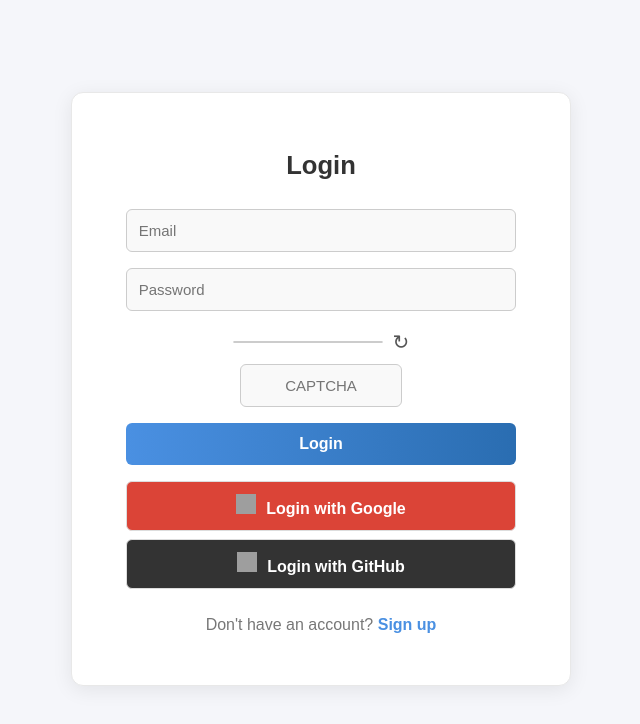
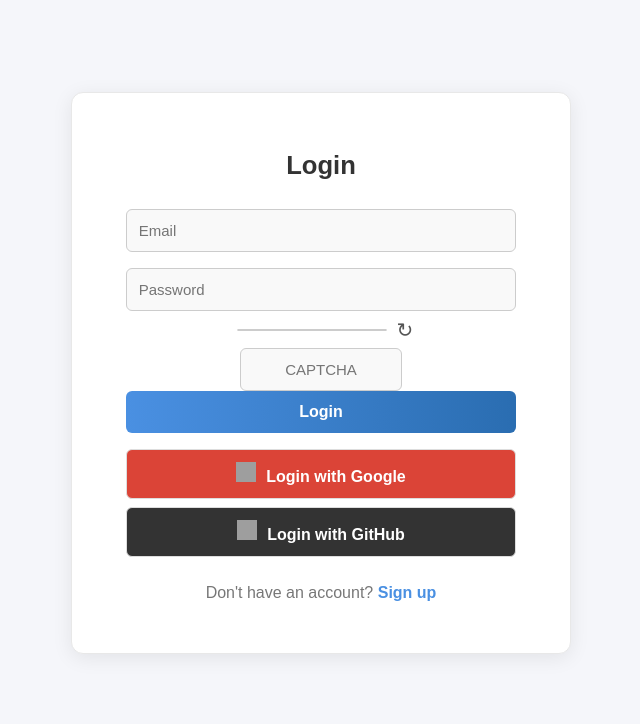
Before and after one commit to Shaan2522/authentication-using-MERN-stack, a React (Vite) app in the folder frontend/: page /login in a window 1280 px wide. Shown: the top 724 px of the page, without its empty margins (319-959 px from the left). Built offline with nearby package versions, Linux system fonts and the light colour scheme; no server answers; grey boxes are pictures that could not be loaded.

Commit message:
Fix GH Pages deployment

```diff
--- a/frontend/src/pages/AuthForm.css
+++ b/frontend/src/pages/AuthForm.css
@@ -84,7 +84,8 @@
   display: flex;
   align-items: center;
   justify-content: center;
-  margin: 0.75rem auto;
+  margin: 0em auto;
+  padding: 0rem 0rem 0.5rem 0.5rem;
   gap: 10px;
 }
 .auth-form-container .captcha-img {
@@ -106,7 +107,7 @@
 }
 .auth-form-container .captcha-input {
   width: 162px;
-  margin: 0 auto 1rem auto;
+  margin: 0 auto 0 auto;
   text-align: center;
 }
 .auth-form-container .password-input {
```
Also changed, not shown: frontend/src/main.jsx (+6 -7 lines).
